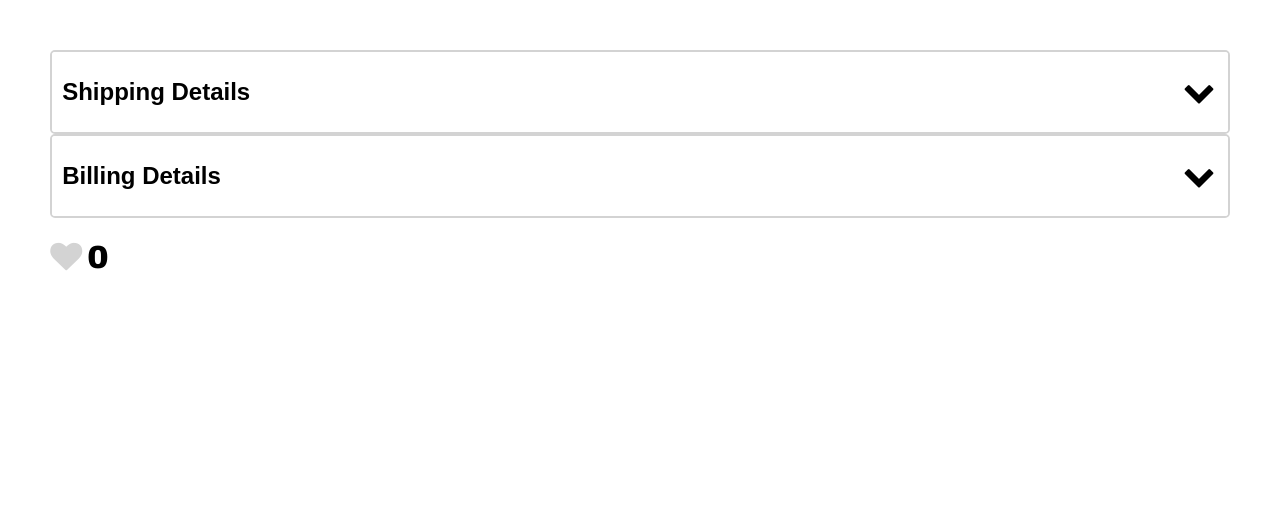
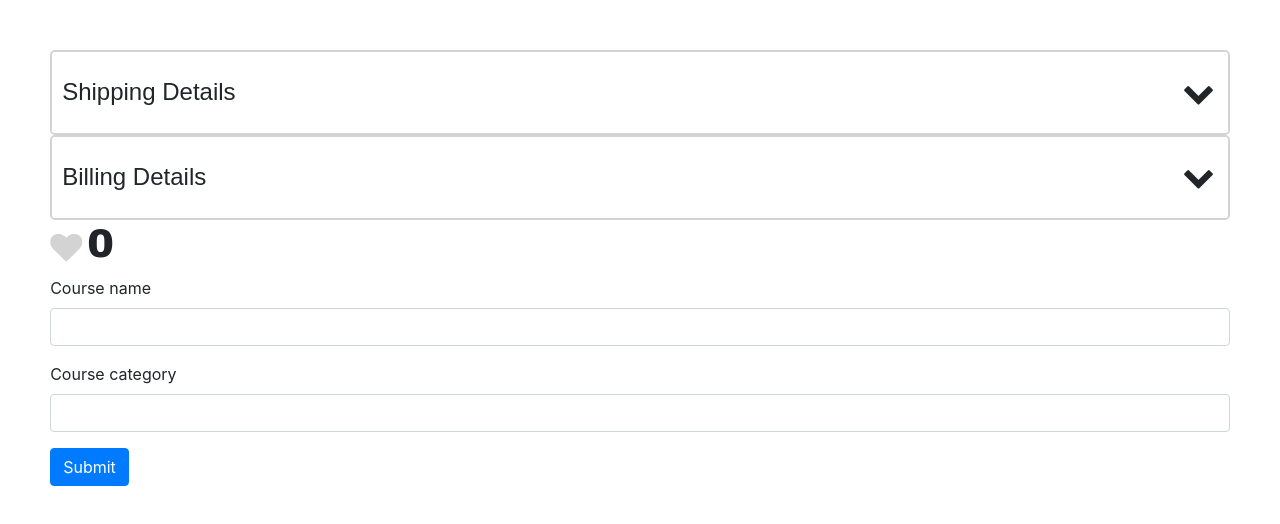
Before and after one commit to dawidgdanski/angular-training, an Angular app: page / in a window 1280 px wide. Shown: the top 524 px of the page. Built offline with nearby package versions, Linux system fonts and the light colour scheme.

Commit message:
Add bootstrap, add form

```diff
--- a/angular.json
+++ b/angular.json
@@ -27,6 +27,7 @@
               "src/assets"
             ],
             "styles": [
+              "node_modules/bootstrap/dist/css/bootstrap.css",
               "src/styles.less"
             ],
             "scripts": [],
@@ -84,6 +85,7 @@
             "tsConfig": "src/tsconfig.spec.json",
             "karmaConfig": "src/karma.conf.js",
             "styles": [
+              "node_modules/bootstrap/dist/css/bootstrap.css",
               "src/styles.less"
             ],
             "scripts": [],
--- a/package.json
+++ b/package.json
@@ -19,6 +19,7 @@
     "@angular/platform-browser": "~7.2.0",
     "@angular/platform-browser-dynamic": "~7.2.0",
     "@angular/router": "~7.2.0",
+    "bootstrap": "^4.3.1",
     "core-js": "^2.5.4",
     "font-awesome": "^4.7.0",
     "rxjs": "~6.3.3",
--- a/src/app/app.component.html
+++ b/src/app/app.component.html
@@ -6,3 +6,5 @@
 </zippy>
 
 <like-button></like-button>
+
+<example-form></example-form>
--- a/src/app/example-form/example-form.component.html
+++ b/src/app/example-form/example-form.component.html
@@ -1,3 +1,13 @@
-<p>
-  example-form works!
-</p>
+<form>
+  <div class="form-group">
+    <label for="course">Course name</label>
+    <input id="course" type="text" class="form-control">
+  </div>
+
+  <div class="form-group">
+    <label for="category">Course category</label>
+    <input id="category" type="" class="form-control">
+  </div>
+
+  <button class="btn btn-primary">Submit</button>
+</form>
--- a/src/app/example-form/example-form.component.ts
+++ b/src/app/example-form/example-form.component.ts
@@ -1,7 +1,7 @@
 import { Component, OnInit } from '@angular/core';
 
 @Component({
-  selector: 'app-example-form',
+  selector: 'example-form',
   templateUrl: './example-form.component.html',
   styleUrls: ['./example-form.component.less']
 })
```
Also changed, not shown: 1 other file (tests, documents, lock files or other folders).
